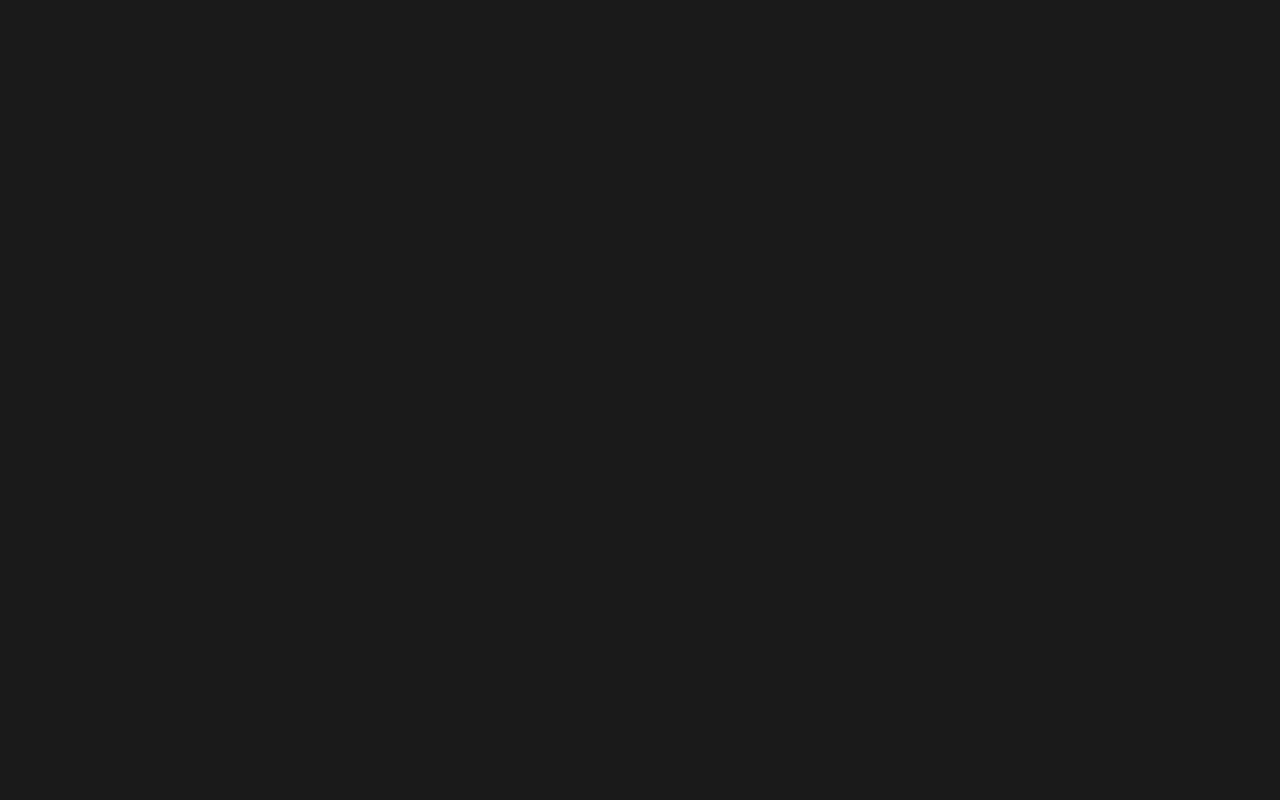
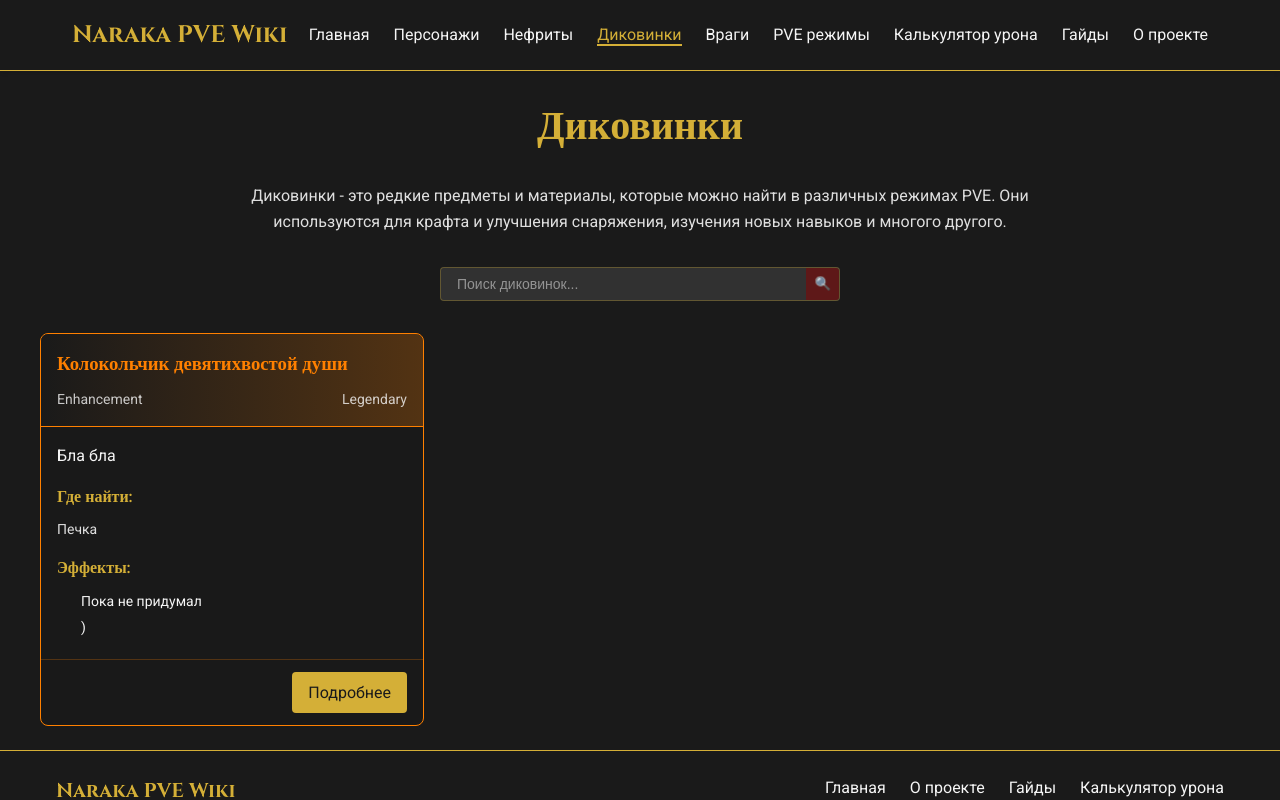
Before and after one commit to Dimanchick22/Naraka-PVE-Wiki, a React (Vite) app in the folder frontend/: page /rarities in a window 1280 px wide. Before the commit this address had no page. Shown: the top 800 px of the page. Built offline with nearby package versions, Linux system fonts and the light colour scheme.

Commit message:
Project: version 0.2.10

```diff
--- a/frontend/src/App.jsx
+++ b/frontend/src/App.jsx
@@ -6,6 +6,7 @@ import Characters from "./pages/Characters";
 import CharacterDetail from "./pages/CharacterDetail";
 import Jades from "./pages/Jades";
 import JadeDetail from "./pages/JadeDetail";
+import Rarities from "./pages/Rarities"; // New component for Rarities
 import Enemies from "./pages/Enemies";
 import EnemyDetail from "./pages/EnemyDetail";
 import PveModes from "./pages/PveModes";
@@ -32,6 +33,7 @@ function App() {
           <Route path="characters/:characterId" element={<CharacterDetail />} />
           <Route path="jades" element={<Jades />} />
           <Route path="jades/:jadeId" element={<JadeDetail />} />
+          <Route path="rarities" element={<Rarities />} />
           <Route path="enemies" element={<Enemies />} />
           <Route path="enemies/:enemyId" element={<EnemyDetail />} />
           <Route path="pve-modes" element={<PveModes />} />
--- a/frontend/src/components/layout/Header.jsx
+++ b/frontend/src/components/layout/Header.jsx
@@ -9,6 +9,7 @@ const Header = () => {
     { name: "Главная", path: "/" },
     { name: "Персонажи", path: "/characters" },
     { name: "Нефриты", path: "/jades" },
+    { name: "Диковинки", path: "/rarities" },
     { name: "Враги", path: "/enemies" },
     { name: "PVE режимы", path: "/pve-modes" },
     { name: "Калькулятор урона", path: "/damage-calculator" },
--- a/frontend/src/components/layout/Layout.jsx
+++ b/frontend/src/components/layout/Layout.jsx
@@ -2,7 +2,6 @@
 import { Outlet } from "react-router-dom";
 import Header from "./Header";
 import Footer from "./Footer";
-import Sidebar from "./Sidebar";
 import "../../styles/layout.css";
 
 const Layout = () => {
@@ -10,7 +9,6 @@ const Layout = () => {
     <div className="layout">
       <Header />
       <div className="layout-content">
-        <Sidebar />
         <main>
           <Outlet />
         </main>
--- a/frontend/src/data/guides.js
+++ b/frontend/src/data/guides.js
@@ -1,16 +1,16 @@
 // data/guides.js
 
 export const guidesData = [
-  // {
-  //   id: "beginner-guide",
-  //   category: "beginner",
-  //   title: "Руководство для новичков в Naraka Bladepoint PVE",
-  //   author: "Admin",
-  //   date: "20 апреля 2025",
-  //   thumbnail: null, // Placeholder
-  //   summary:
-  //     "Всё, что нужно знать начинающим игрокам о PVE режиме в Naraka Bladepoint.",
-  // },
+  {
+    id: "beginner-guide",
+    category: "beginner",
+    title: "Руководство для новичков в Naraka Bladepoint PVE",
+    author: "Admin",
+    date: "20 апреля 2025",
+    thumbnail: null, // Placeholder
+    summary:
+      "Всё, что нужно знать начинающим игрокам о PVE режиме в Naraka Bladepoint.",
+  },
   // {
   //   id: "jade-optimization",
   //   category: "advanced",
--- a/frontend/src/pages/DamageCalculator/components/DamageSummary.jsx
+++ b/frontend/src/pages/DamageCalculator/components/DamageSummary.jsx
@@ -25,6 +25,13 @@ const DamageSummary = ({ results }) => {
       <div className="summary-blocks">
         <div className="summary-block boss-damage">
           <h3 className="summary-title">Урон по боссам</h3>
+
+          <div className="summary-item">
+            <div className="summary-label">% урона по боссам:</div>
+            <div className="summary-value">
+              {bossDamagePercent}%
+            </div>
+          </div>
 
           <div className="summary-item">
             <div className="summary-label">Атака:</div>
@@ -115,6 +122,13 @@ const DamageSummary = ({ results }) => {
           <h3 className="summary-title">Урон по монстрам</h3>
 
           <div className="summary-item">
+            <div className="summary-label">% урона по монстрам:</div>
+            <div className="summary-value">
+              {monsterDamagePercent}%
+            </div>
+          </div>
+
+          <div className="summary-item">
             <div className="summary-label">Атака:</div>
             <div className="summary-value">
               {formatNumber(Math.round(results.finalAttack))}
@@ -199,19 +213,6 @@ const DamageSummary = ({ results }) => {
           </div>
         </div>
       </div>
-
-      <div className="summary-info">
-
-        <div className="info-item">
-          <div className="info-label">% урона по боссам</div>
-          <div className="info-value">{bossDamagePercent}%</div>
-        </div>
-
-        <div className="info-item">
-          <div className="info-label">% урона по монстрам</div>
-          <div className="info-value">{monsterDamagePercent}%</div>
-        </div>
-      </div>
     </div>
   );
 };
--- /dev/null
+++ b/frontend/src/pages/Rarities.jsx
@@ -0,0 +1,140 @@
+// pages/Rarities.jsx
+import { useState } from "react";
+import SearchBar from "../components/ui/SearchBar";
+import { Link } from "react-router-dom";
+
+// Временные данные для демонстрации
+const raritiesData = [
+  {
+    id: "nine-tailed-soul-bell",
+    name: "Колокольчик девятихвостой души",
+    type: "enhancement",
+    rarity: "legendary",
+    description: "Бла бла",
+    location: "Печка",
+    effects: ["Пока не придумал", ")"]
+  }
+];
+
+const Rarities = () => {
+  const [searchTerm, setSearchTerm] = useState("");
+  const [filteredRarities, setFilteredRarities] = useState(raritiesData);
+
+  // Обработчик поиска
+  const handleSearch = (term) => {
+    setSearchTerm(term);
+    const filtered = raritiesData.filter(
+      (rarity) =>
+        rarity.name.toLowerCase().includes(term.toLowerCase()) ||
+        rarity.description.toLowerCase().includes(term.toLowerCase())
+    );
+    setFilteredRarities(filtered);
+  };
+
+  // Получение цвета в зависимости от редкости
+  const getRarityColor = (rarity) => {
+    switch (rarity.toLowerCase()) {
+      case "legendary":
+        return "#ff8000";
+      case "epic":
+        return "#a335ee";
+      case "rare":
+        return "#0070dd";
+      case "uncommon":
+        return "#2dc50e";
+      default:
+        return "#7e7e7e";
+    }
+  };
+
+  return (
+    <div className="page-container">
+      <h1 className="page-title">Диковинки</h1>
+
+      <div className="section-description">
+        <p>
+          Диковинки - это редкие предметы и материалы, которые можно найти в различных режимах PVE.
+          Они используются для крафта и улучшения снаряжения, изучения новых навыков и многого другого.
+        </p>
+      </div>
+
+      <div className="search-container" style={{ maxWidth: "400px", margin: "0 auto 2rem auto" }}>
+        <SearchBar onSearch={handleSearch} placeholder="Поиск диковинок..." />
+      </div>
+
+      {filteredRarities.length === 0 ? (
+        <div className="text-center" style={{ padding: "2rem" }}>
+          <p>По запросу "{searchTerm}" ничего не найдено.</p>
+        </div>
+      ) : (
+        <div className="rarities-grid" style={{ display: "grid", gridTemplateColumns: "repeat(auto-fill, minmax(300px, 1fr))", gap: "1.5rem" }}>
+          {filteredRarities.map((rarity) => (
+            <div
+              key={rarity.id}
+              className="rarity-card"
+              style={{
+                backgroundColor: "rgba(26, 26, 26, 0.8)",
+                borderRadius: "8px",
+                overflow: "hidden",
+                border: `1px solid ${getRarityColor(rarity.rarity)}`,
+                transition: "transform 0.3s, box-shadow 0.3s",
+              }}
+            >
+              <div
+                className="rarity-header"
+                style={{
+                  padding: "1rem",
+                  borderBottom: `1px solid ${getRarityColor(rarity.rarity)}`,
+                  background: `linear-gradient(to right, rgba(26, 26, 26, 0.8), ${getRarityColor(rarity.rarity)}40)`,
+                }}
+              >
+                <h3 style={{ margin: 0, color: getRarityColor(rarity.rarity) }}>{rarity.name}</h3>
+                <div style={{ display: "flex", justifyContent: "space-between", marginTop: "0.5rem" }}>
+                  <span style={{ fontSize: "0.875rem", opacity: 0.8 }}>
+                    {rarity.type.charAt(0).toUpperCase() + rarity.type.slice(1)}
+                  </span>
+                  <span style={{ fontSize: "0.875rem", opacity: 0.8 }}>
+                    {rarity.rarity.charAt(0).toUpperCase() + rarity.rarity.slice(1)}
+                  </span>
+                </div>
+              </div>
+
+              <div className="rarity-content" style={{ padding: "1rem" }}>
+                <p style={{ margin: "0 0 1rem 0" }}>{rarity.description}</p>
+
+                <div className="rarity-location" style={{ marginBottom: "1rem" }}>
+                  <h4 style={{ fontSize: "1rem", marginBottom: "0.5rem" }}>Где найти:</h4>
+                  <p style={{ fontSize: "0.875rem", opacity: 0.9 }}>{rarity.location}</p>
+                </div>
+
+                <div className="rarity-effects">
+                  <h4 style={{ fontSize: "1rem", marginBottom: "0.5rem" }}>Эффекты:</h4>
+                  <ul style={{ paddingLeft: "1.5rem", fontSize: "0.875rem" }}>
+                    {rarity.effects.map((effect, index) => (
+                      <li key={index} style={{ marginBottom: "0.25rem" }}>{effect}</li>
+                    ))}
+                  </ul>
+                </div>
+              </div>
+
+              <div
+                className="rarity-footer"
+                style={{
+                  padding: "0.75rem 1rem",
+                  borderTop: `1px solid ${getRarityColor(rarity.rarity)}40`,
+                  textAlign: "right",
+                }}
+              >
+                <Link to={`/rarities/${rarity.id}`} className="btn btn-secondary">
+                  Подробнее
+                </Link>
+              </div>
+            </div>
+          ))}
+        </div>
+      )}
+    </div>
+  );
+};
+
+export default Rarities;
```
Also changed, not shown: frontend/src/pages/DamageCalculator/components/CalculatorForm.jsx (+11 -11 lines).
